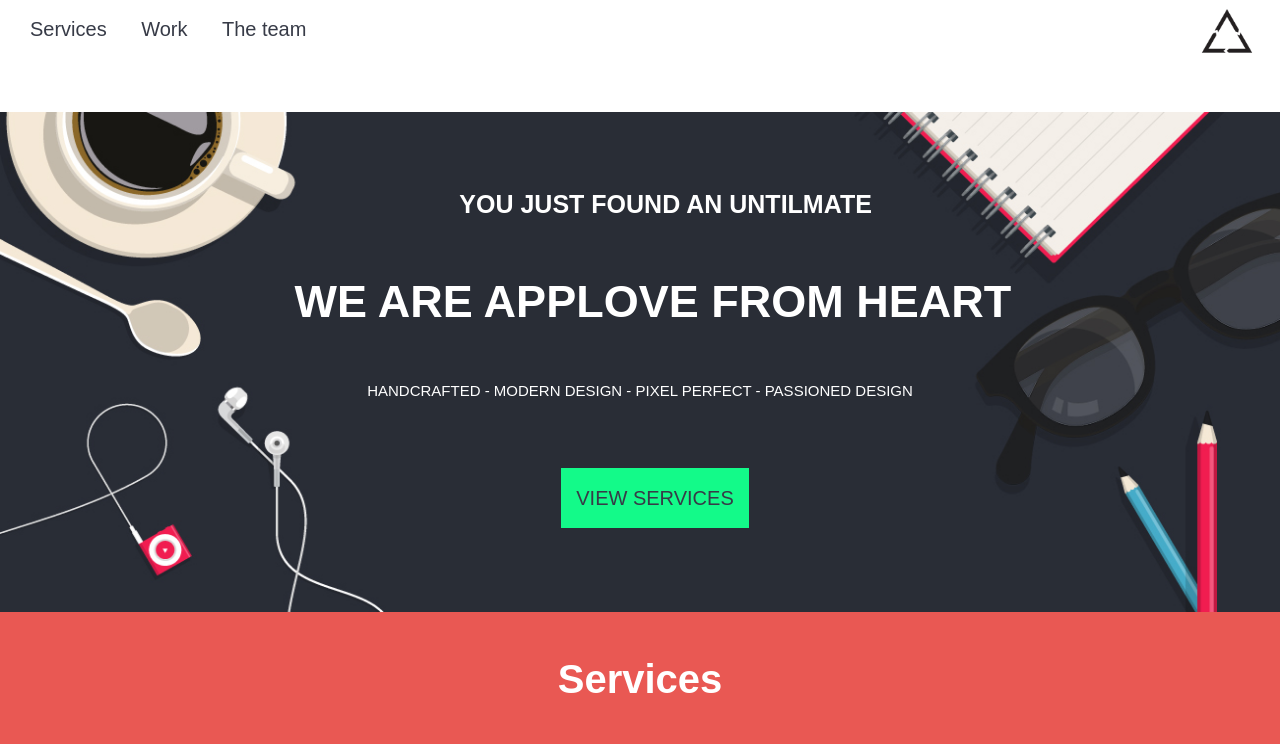
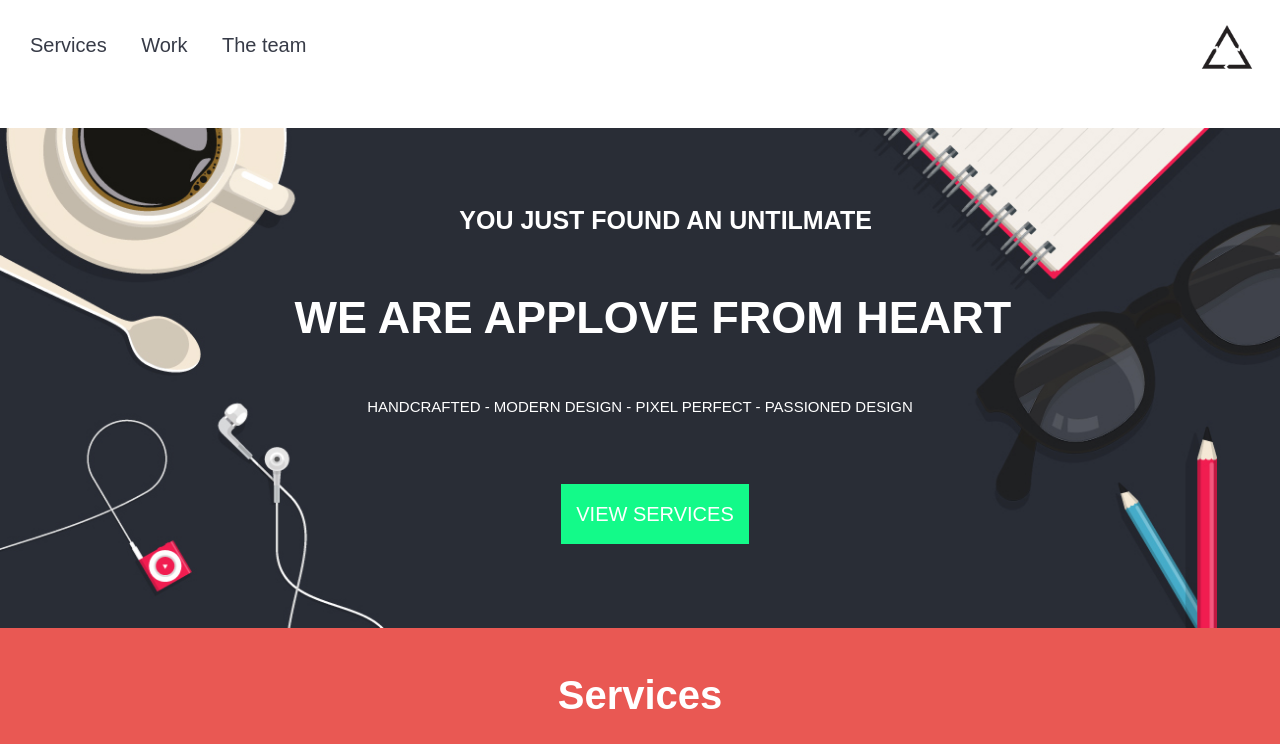
Before and after one commit to aurorex/appLover, a plain HTML site: page index.html in a window 1280 px wide. Shown: the top 744 px of the page. Drawn offline with Linux system fonts and the light colour scheme.

Commit message:
agregando estilos a los enlaces

```diff
--- a/css/main.css
+++ b/css/main.css
@@ -86,6 +86,12 @@ header{
   background:white;
 }
 
+.navigation-bar a{
+  margin-left: 30px;
+  font-family: sans-serif;
+  font-size: 20px;
+}
+
 
 .container-logo{
   display: inline-block;
@@ -97,10 +103,11 @@ header{
   line-height: 100px;
 }
 
-a{
+.link{
   margin-left: 30px;
   font-family: sans-serif;
   font-size: 20px;
+  color:white;
 }
 
 .box-init{
@@ -195,9 +202,6 @@ h5,h6{
 
 }
 
-
-
-
 .container-images6{
   width: 80%;
   margin:0 auto;
@@ -208,9 +212,7 @@ h5,h6{
   height: 170px;
 }
 
-
 .container-images6 table tr td{
-
   padding: 20px;
 }
 
@@ -218,14 +220,12 @@ h5,h6{
   text-align: center;
 }
 
-
 .footer{
   width: 100%;
   background-color: #373B47;
   height: 50px;
 }
 
-
 .footer p{
   text-align: center;
   color: white;
--- a/index.html
+++ b/index.html
@@ -17,7 +17,9 @@
       </div>
 
       <div class="container-logo">
+        <p>
         <img src="assets/images/logo.png">
+        </p>
       </div>
 
 
@@ -28,7 +30,7 @@
         <h2>you just found an untilmate</h2>
         <h1>We are applove from heart</h1>
         <p>handcrafted - modern design - pixel perfect - passioned design</p>
-        <a>View services</a>
+        <a class="link">View services</a>
 
       </div>
     </section>
```
